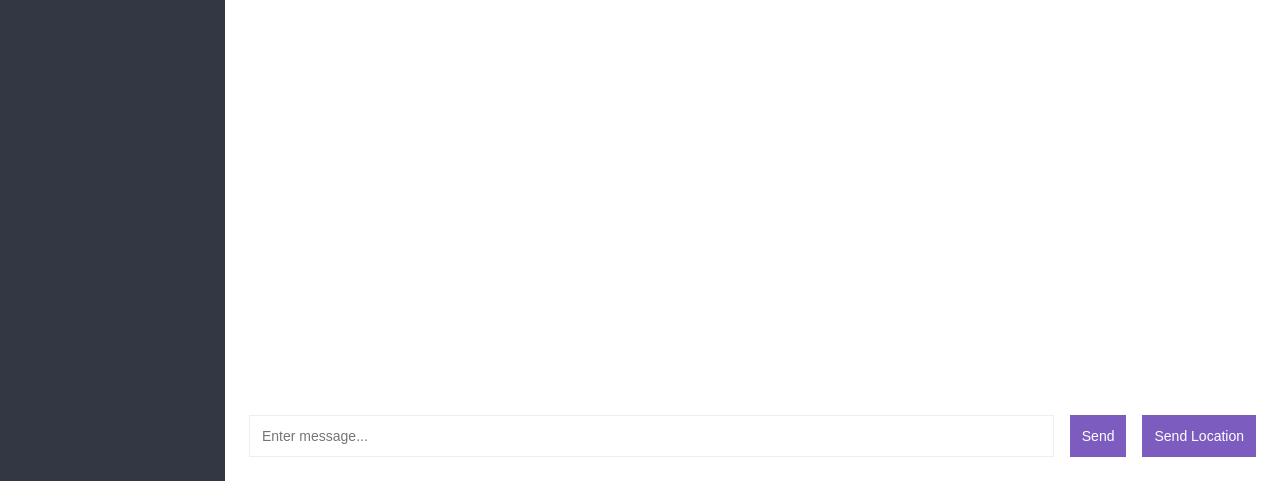
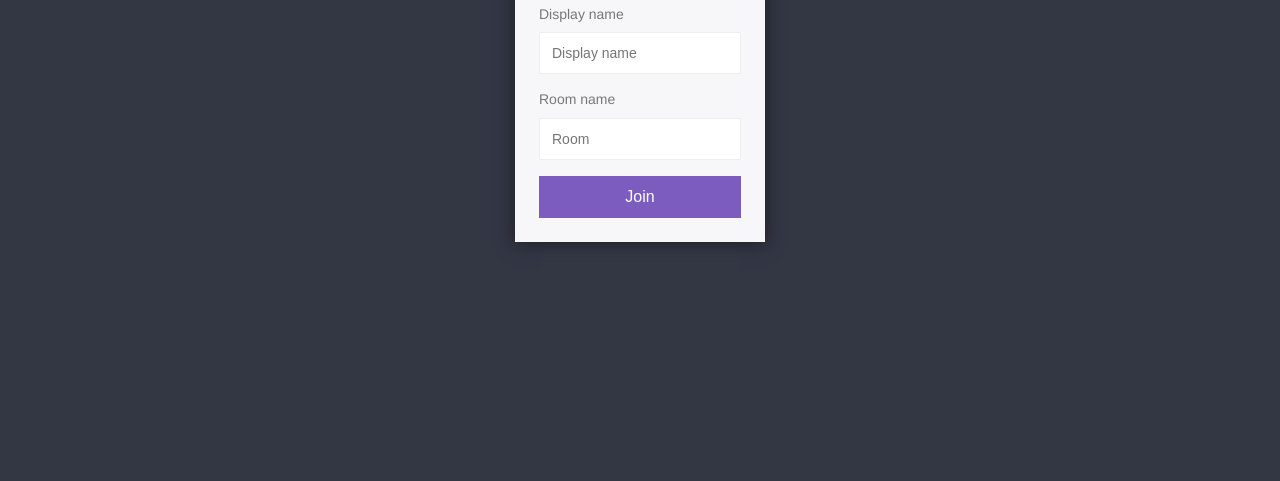
Before and after one commit to Benneee/holla, a website: page public/index.html in a window 1280 px wide. Shown: the part 319-800 px from the top of the page. Drawn offline with nearby package versions, Linux system fonts and the light colour scheme; no server answers.

Commit message:
Created the 'join' page

```diff
--- a/public/index.html
+++ b/public/index.html
@@ -8,57 +8,33 @@
     <link rel="stylesheet" href="css/styles.min.css" />
     <title>Holla</title>
   </head>
+
   <body>
-    <div class="chat">
-      <div class="chat__sidebar"></div>
-      <div class="chat__main">
-        <h3 id="welcomeTag"></h3>
+    <div class="centered-form">
+      <div class="centered-form__box">
+        <h1>Join</h1>
+        <form action="/chat.html">
+          <label for="username">Display name</label>
+          <input
+            id="username"
+            type="text"
+            name="username"
+            placeholder="Display name"
+            required
+          />
 
-        <div id="messages" class="chat__messages"></div>
+          <label for="room">Room name</label>
+          <input
+            type="text"
+            id="room"
+            name="room"
+            placeholder="Room"
+            required
+          />
 
-        <!-- <div id="location-text" class="chat__messages"></div> -->
-
-        <div class="compose">
-          <form id="chatForm">
-            <input
-              type="text"
-              autocomplete="off"
-              name="message"
-              placeholder="Enter message..."
-              id="chatFormInput"
-            />
-            <button id="chatFormBtn">Send</button>
-          </form>
-
-          <button id="send-location">Send Location</button>
-        </div>
+          <button>Join</button>
+        </form>
       </div>
     </div>
-
-    <script id="message-template" type="text/html">
-      <div class="message">
-        <p>
-          <span class="message__name">Username</span>
-          <span class="message__meta">{{createdAt}}</span>
-        </p>
-        <p>{{message}}</p>
-      </div>
-    </script>
-
-    <script id="location-template" type="text/html">
-      <div class="message">
-        <p>
-          <span class="message__name">Username</span>
-          <span class="message__meta">{{createdAt}}</span>
-        </p>
-        <p><a target="_blank" href={{url}}>My current location</a></p>
-      </div>
-    </script>
-
-    <script src="https://cdnjs.cloudflare.com/ajax/libs/mustache.js/3.0.1/mustache.min.js"></script>
-    <script src="https://cdnjs.cloudflare.com/ajax/libs/moment.js/2.22.2/moment.min.js"></script>
-    <script src="https://cdnjs.cloudflare.com/ajax/libs/qs/6.6.0/qs.min.js"></script>
-    <script src="/socket.io/socket.io.js"></script>
-    <script src="./js/chat.js"></script>
   </body>
 </html>
```
Also changed, not shown: public/chat.html (added, +64 -0 lines), 1 other file.
